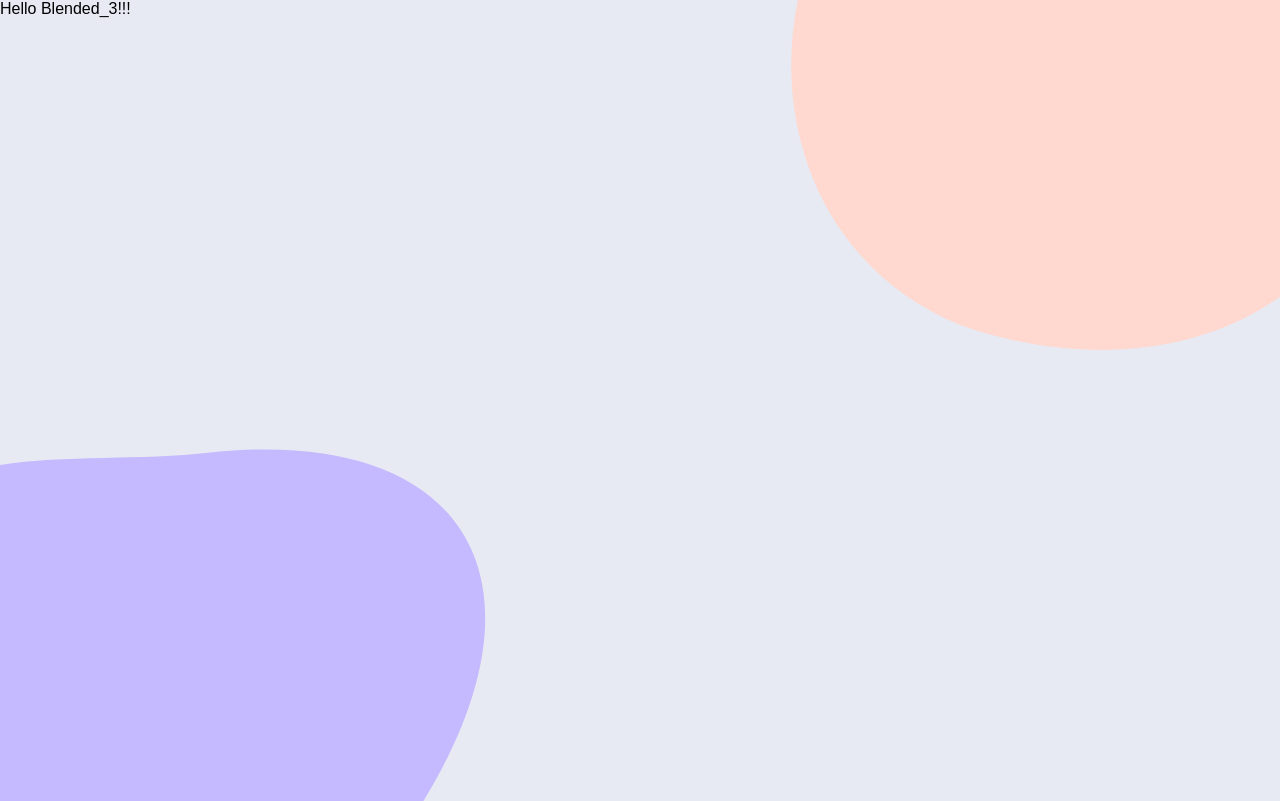
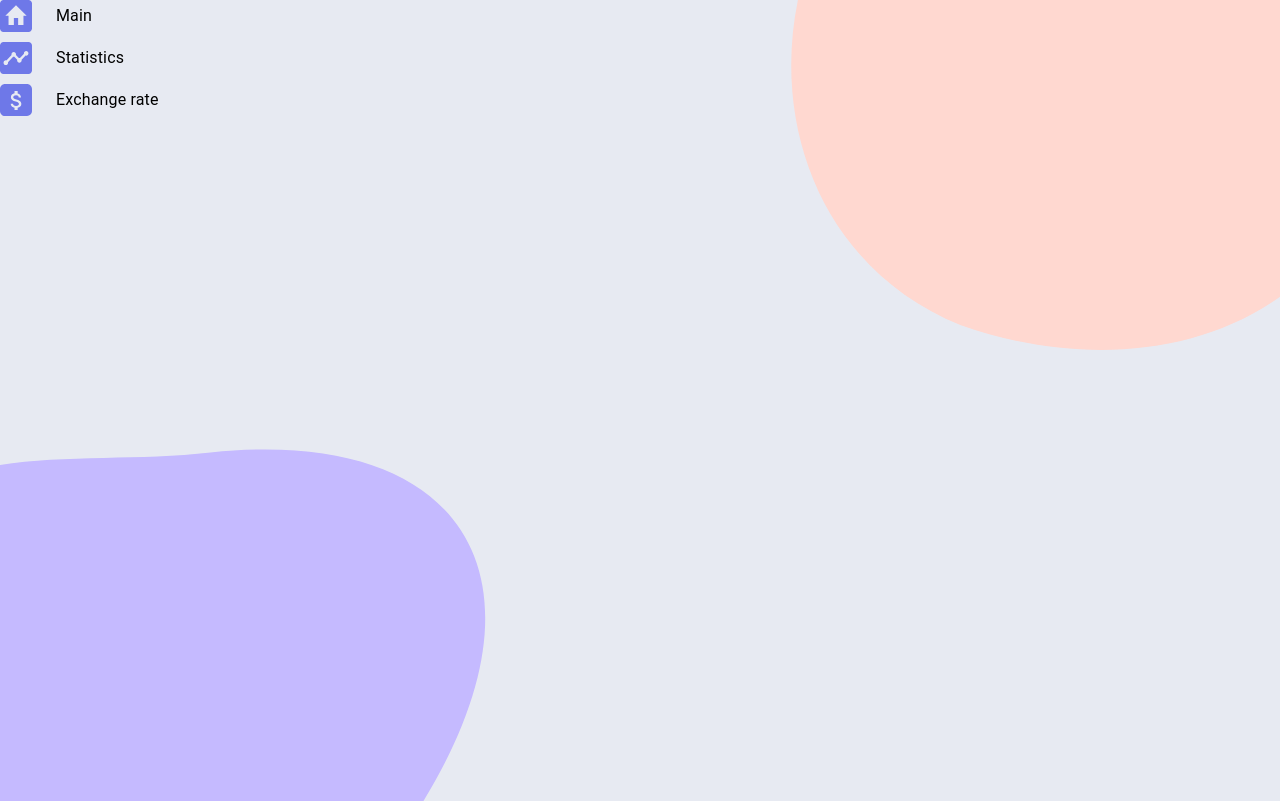
Before and after one commit to AlexGvozdik/final-step-wallet, a React (Create React App) app: page / in a window 1280 px wide. Built offline with nearby package versions, Linux system fonts and the light colour scheme.

Commit message:
added icon

```diff
--- a/src/App.js
+++ b/src/App.js
@@ -1,9 +1,12 @@
 import React from "react";
+import { Route } from "react-router-dom";
+import DashBoard from "./components/Dashboard/Dashboard";
 const App = () => {
     return (
         <>
-            <div>Hello Blended_3!!!</div>
-        </>
+            <DashBoard/>
+
+      </>
     );
 };
 
--- a/src/components/Dashboard/Dashboard.js
+++ b/src/components/Dashboard/Dashboard.js
@@ -0,0 +1,8 @@
+import NavMenu from "../Navigation/Navigation";
+
+
+export default function DashBoard() {
+    return (
+        <NavMenu/>
+    )
+}
--- /dev/null
+++ b/src/components/Navigation/BtnIcon.js
@@ -0,0 +1,26 @@
+import React from 'react';
+import {SvgIcon} from "@mui/material";
+
+export const StatisticIcon = () => {
+  return (
+   <svg  width="32" height="32" viewBox="0 0 32 32" xmlns="http://www.w3.org/2000/svg" >
+      <path d="M3.556 0h24.889c1.964 0 3.556 1.592 3.556 3.556v24.889c0 1.964-1.592 3.556-3.556 3.556h-24.889c-1.964 0-3.556-1.592-3.556-3.556v-24.889c0-1.964 1.592-3.556 3.556-3.556zM26.182 13.63c1.244 0 2.263-1.067 2.263-2.37s-1.018-2.37-2.263-2.37c-1.244 0-2.263 1.067-2.263 2.37 0 0.213 0.023 0.415 0.079 0.604l-4.016 4.219c-0.181-0.059-0.385-0.083-0.588-0.083s-0.407 0.024-0.588 0.083l-2.885-3.022c0.057-0.19 0.079-0.403 0.079-0.616 0-1.304-1.018-2.37-2.263-2.37s-2.263 1.067-2.263 2.37c0 0.213 0.023 0.427 0.079 0.616l-5.159 5.393c-0.181-0.059-0.373-0.083-0.577-0.083-1.244 0-2.263 1.067-2.263 2.37s1.018 2.37 2.263 2.37 2.263-1.067 2.263-2.37c0-0.213-0.023-0.415-0.079-0.604l5.147-5.404c0.181 0.059 0.385 0.083 0.588 0.083s0.407-0.024 0.588-0.083l2.885 3.022c-0.057 0.19-0.079 0.403-0.079 0.616 0 1.304 1.018 2.37 2.263 2.37s2.263-1.067 2.263-2.37c0-0.213-0.023-0.427-0.079-0.616l4.027-4.207c0.181 0.059 0.373 0.083 0.577 0.083z"></path>
+    </svg>
+  );
+};
+
+export const HomeIcon = () => {
+  return (
+    <svg  width="32" height="32" viewBox="0 0 32 32" xmlns="http://www.w3.org/2000/svg" >
+      <path d="M3.556 0c-1.964 0-3.556 1.592-3.556 3.556v24.889c0 1.964 1.592 3.556 3.556 3.556h24.889c1.964 0 3.556-1.592 3.556-3.556v-24.889c0-1.964-1.592-3.556-3.556-3.556h-24.889zM13.867 17.987v6.902h-5.333v-9.203h-3.2l10.667-10.353 10.667 10.353h-3.2v9.203h-5.333v-6.902h-4.267z"></path>
+    </svg>
+  )
+}
+
+export const ExchangeRateIcon = () => {
+  return (
+   <svg xmlns="http://www.w3.org/2000/svg"  width="32" height="32" viewBox="0 0 32 32">
+      <path d="M5.053 0c-2.791 0-5.053 2.262-5.053 5.053v21.895c0 2.79 2.262 5.053 5.053 5.053h21.895c2.79 0 5.053-2.262 5.053-5.053v-21.895c0-2.791-2.262-5.053-5.053-5.053h-21.895zM13.265 13.136c0 0.995 0.765 1.635 3.144 2.253s4.925 1.635 4.925 4.61c0 2.148-1.624 3.332-3.667 3.72v2.253h-3.143v-2.274c-2.012-0.43-3.73-1.718-3.856-4.013h2.305c0.115 1.236 0.964 2.2 3.123 2.2 2.316 0 2.829-1.153 2.829-1.876 0-0.974-0.524-1.896-3.143-2.525-2.923-0.702-4.925-1.907-4.925-4.327 0-2.022 1.635-3.342 3.667-3.783v-2.263h3.143v2.295c2.19 0.534 3.29 2.19 3.363 3.992h-2.316c-0.063-1.31-0.754-2.2-2.619-2.2-1.771 0-2.829 0.796-2.829 1.938z"></path>
+    </svg>
+  )
+}
--- a/src/components/Navigation/Navigation.js
+++ b/src/components/Navigation/Navigation.js
@@ -0,0 +1,47 @@
+import React, { useState } from 'react';
+import { ListItemIcon, ListItemText } from '@mui/material';
+import { ExchangeRateIcon, HomeIcon, StatisticIcon } from './BtnIcon';
+// import { StyledListItem, StyledNavMenu } from './NavMenu.style';
+import { NavLink } from 'react-router-dom';
+import s from './Navigation.module.css'
+
+function createMenuData(Icon, MenuName, Path) {
+  return { Icon, MenuName, Path };
+}
+
+const menuItems = [
+  createMenuData(<HomeIcon />, 'Main', '/main'),
+  createMenuData(<StatisticIcon />, 'Statistics', '/statistic'),
+  createMenuData(<ExchangeRateIcon />, 'Exchange rate', '/'),
+];
+
+const NavMenu = () => {
+  const [checked, setChecked] = useState('Main');
+
+  return (
+    <ul className={s.navList}>
+      {menuItems.map((menuItem) => (
+        <li className={s.navItem}
+          key={menuItem.MenuName}
+          checked={checked === menuItem.MenuName}
+          onClick={() => setChecked(menuItem.MenuName)}
+        >
+          {/* <NavLink
+            to={menuItem.Path}
+            style={{
+              color: 'inherit',
+              textDecoration: 'inherit',
+              display: 'flex',
+              alignItems: 'center',
+            }}
+          > */}
+            <ListItemIcon className={s.icon}>{menuItem.Icon}</ListItemIcon>
+            <ListItemText primary={menuItem.MenuName} />
+          {/* </NavLink> */}
+        </li>
+      ))}
+    </ul>
+  );
+};
+
+export default NavMenu;
--- a/src/components/Navigation/Navigation.module.css
+++ b/src/components/Navigation/Navigation.module.css
@@ -0,0 +1,23 @@
+.navList{
+     display: inline-flex;
+      flex-wrap:wrap;
+      flex-direction: column;
+      padding-top: 0;
+      padding-bottom: 0;
+}
+
+.navItem {
+     width: auto;
+      padding: 0;
+      cursor: pointer;
+      display: flex;
+      align-items: center;
+
+}
+.navItem:not(:first-child) {
+    margin-top: 10px;
+}
+
+.icon {
+    fill: #6e78e8;
+}
--- a/src/index.js
+++ b/src/index.js
@@ -2,10 +2,14 @@ import React from 'react';
 import ReactDOM from 'react-dom';
 import './index.css';
 import App from './App';
+import { BrowserRouter } from 'react-router-dom';
 
 ReactDOM.render(
   <React.StrictMode>
-    <App />
+    {/* <BrowserRouter> */}
+      <App />
+    {/* </BrowserRouter> */}
+
   </React.StrictMode>,
   document.getElementById('root')
 );
```
